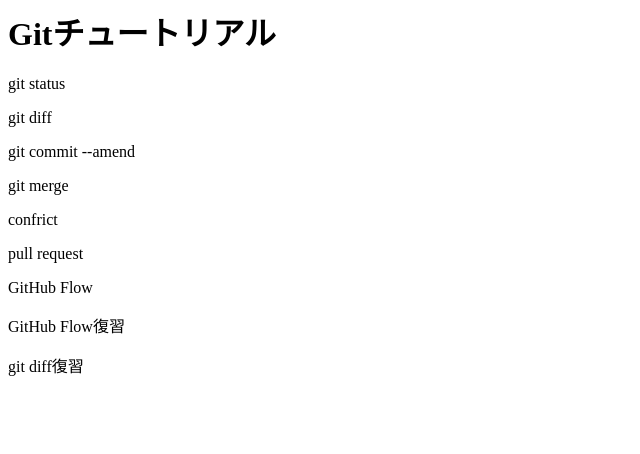
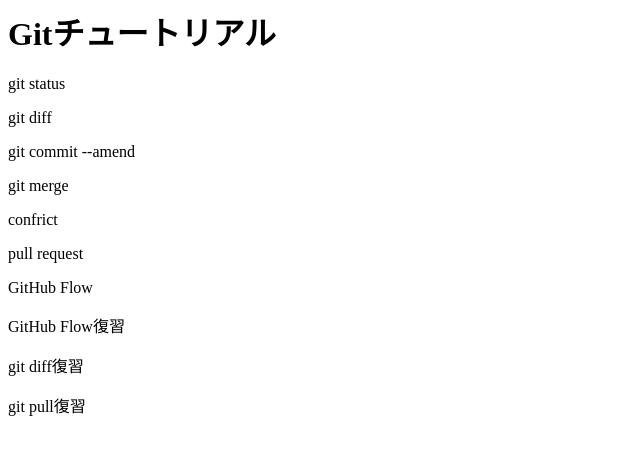
Before and after one commit to Mikimiki01/git_tutorial, a plain HTML site: page index.html in a window 1280 px wide. Shown: the whole page, without its empty margins (0-640 px from the left). Drawn offline with Linux system fonts and the light colour scheme.

Commit message:
git pull復習

```diff
--- a/index.html
+++ b/index.html
@@ -8,3 +8,4 @@
 <p>GitHub Flow</p>
 <p>GitHub Flow復習</p>
 <p>git diff復習</p>
+<p>git pull復習</p>
```
